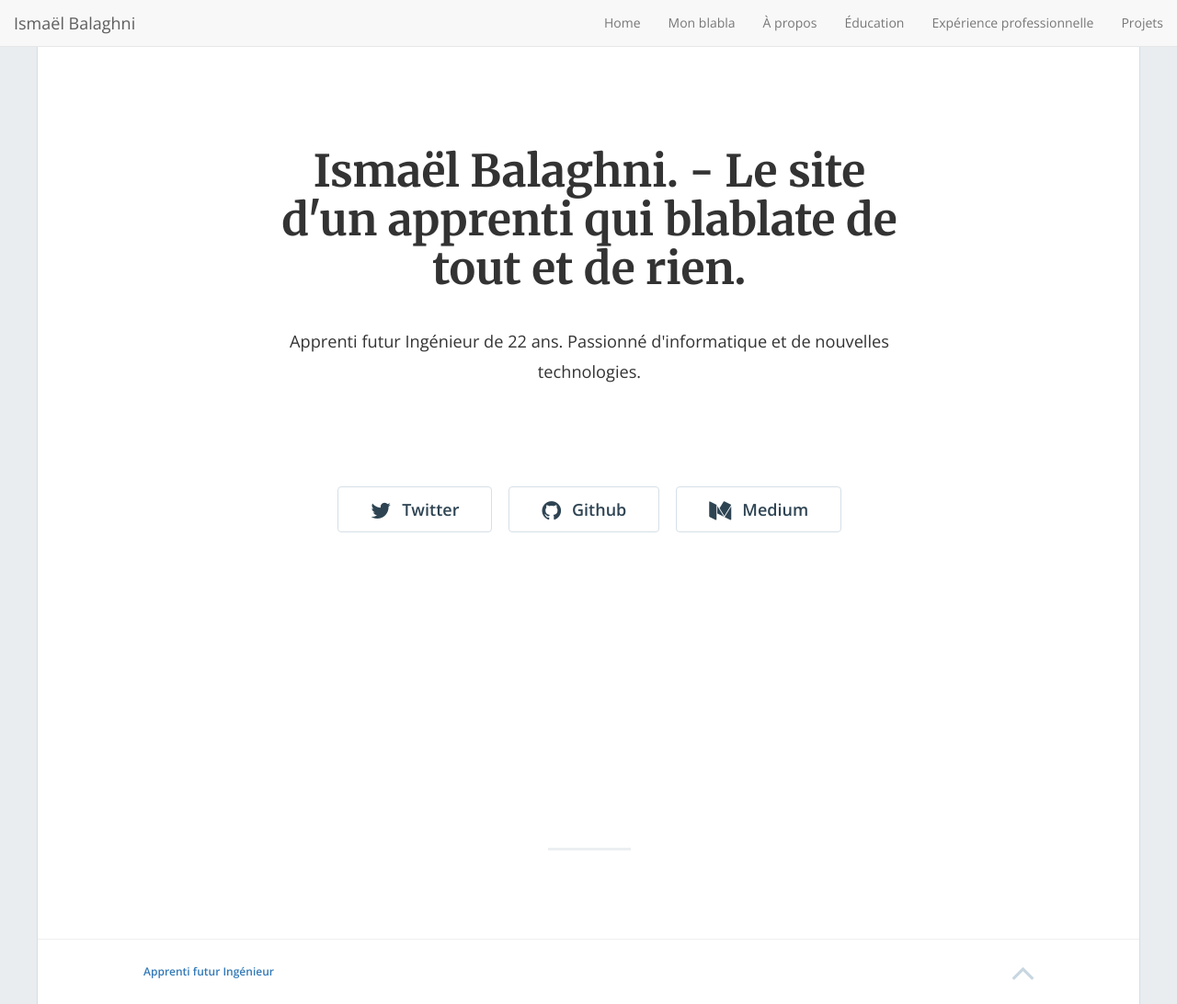
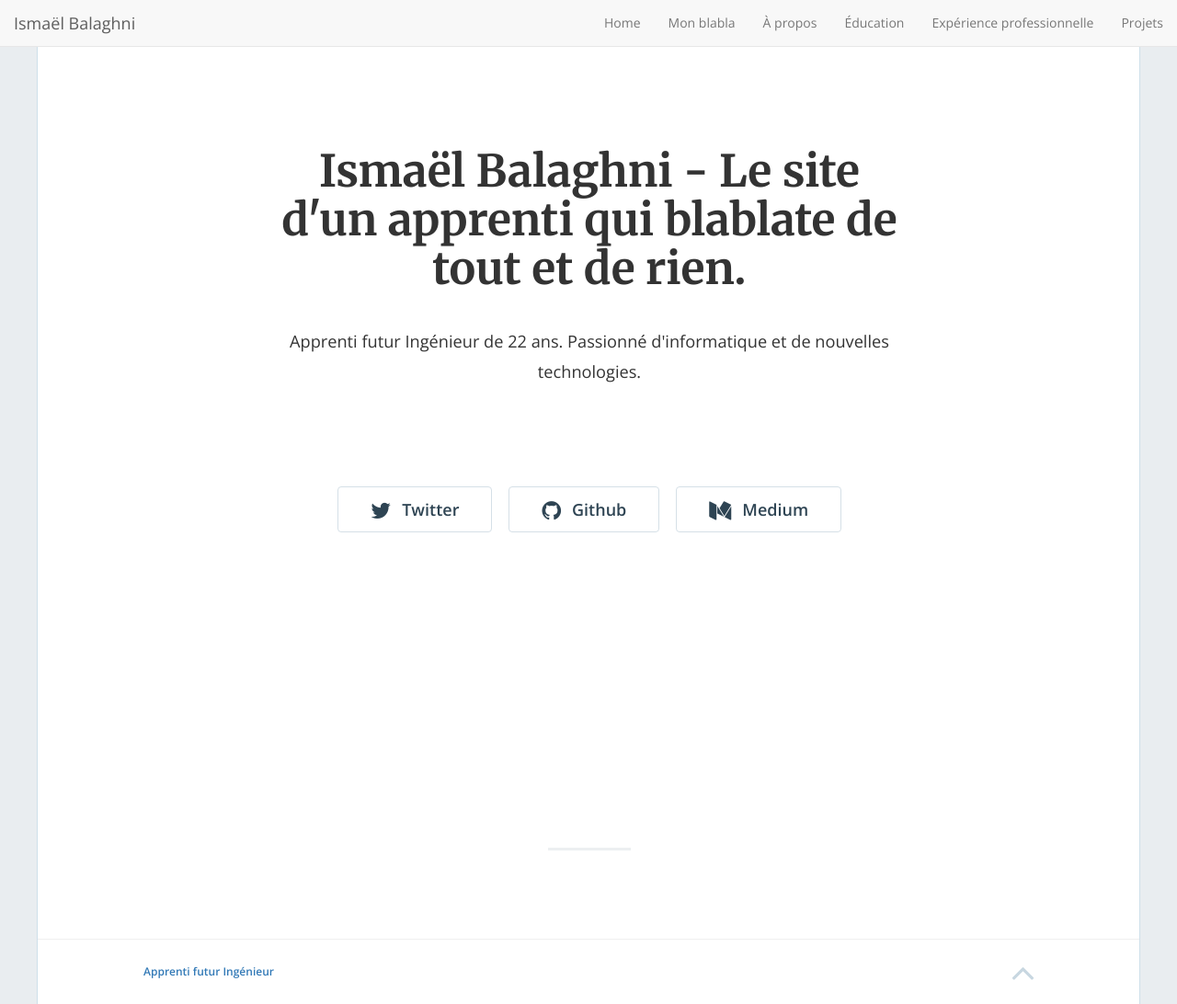
Before and after one commit to ismaelbalaghni/old-ismaelbalaghni, a Jekyll site: the page built from index.md, in a window 1280 px wide and 1092 px high. Shown: the whole window at 92% size. Built offline with Jekyll 4.4.1, drawn with Linux system fonts in a browser that asks for light colours; nearby versions of some CDN libraries; the list of posts is cut into pages by our own code.

```diff
--- a/_config.yml
+++ b/_config.yml
@@ -13,7 +13,7 @@
 # you will see them accessed via {{ site.title }}, {{ site.email }}, and so on.
 # You can create any custom variable you would like, and they will be accessible
 # in the templates via {{ site.myvariable }}.
-title: "Ismaël Balaghni. - Le site d'un apprenti qui blablate de tout et de rien."
+title: "Ismaël Balaghni - Le site d'un apprenti qui blablate de tout et de rien."
 email: 'contact@ismaelbalaghni.eu'
 description: "Apprenti futur Ingénieur de 22 ans. Passionné d'informatique et de nouvelles technologies."
 baseurl: "" # the subpath of your site, e.g. /blog
```
